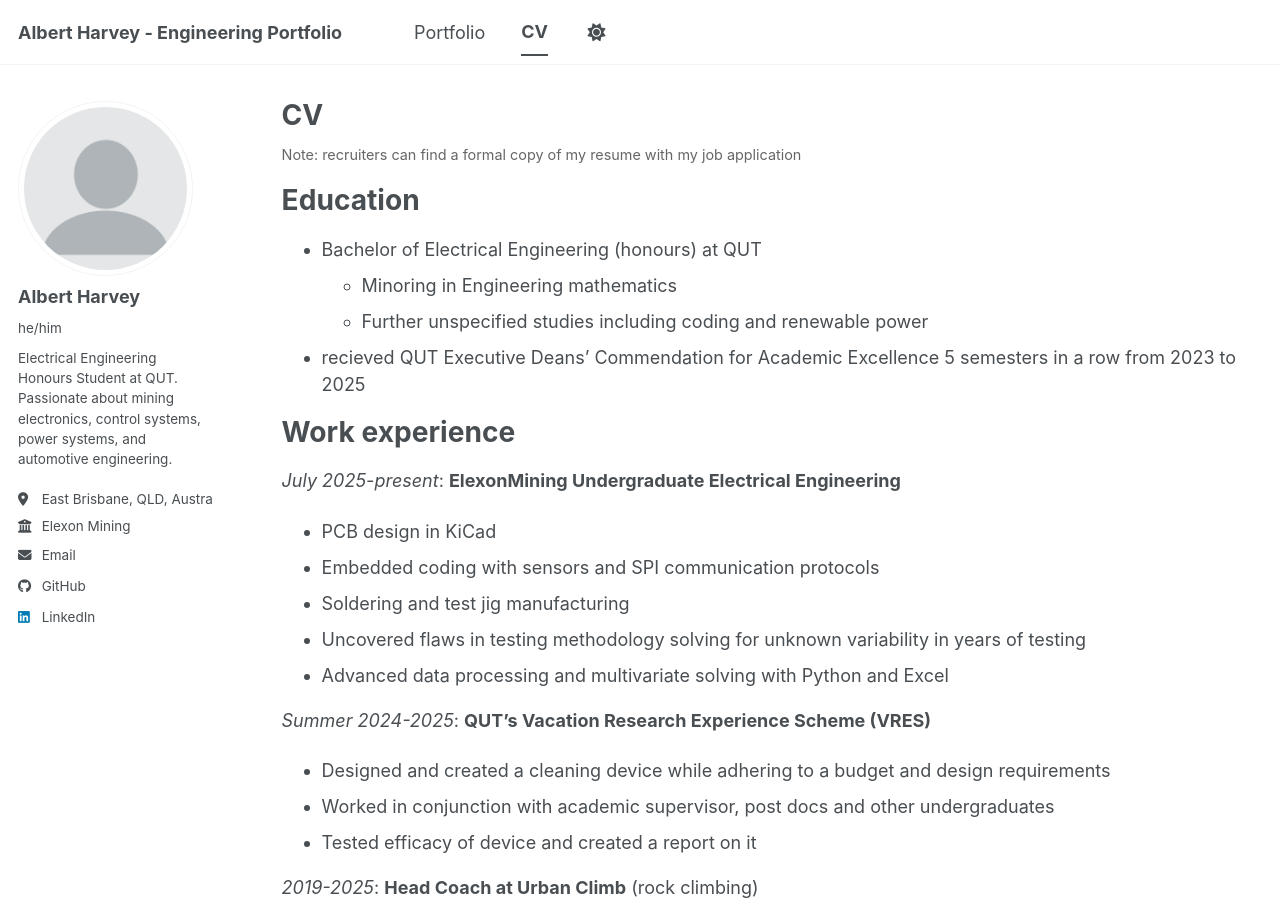
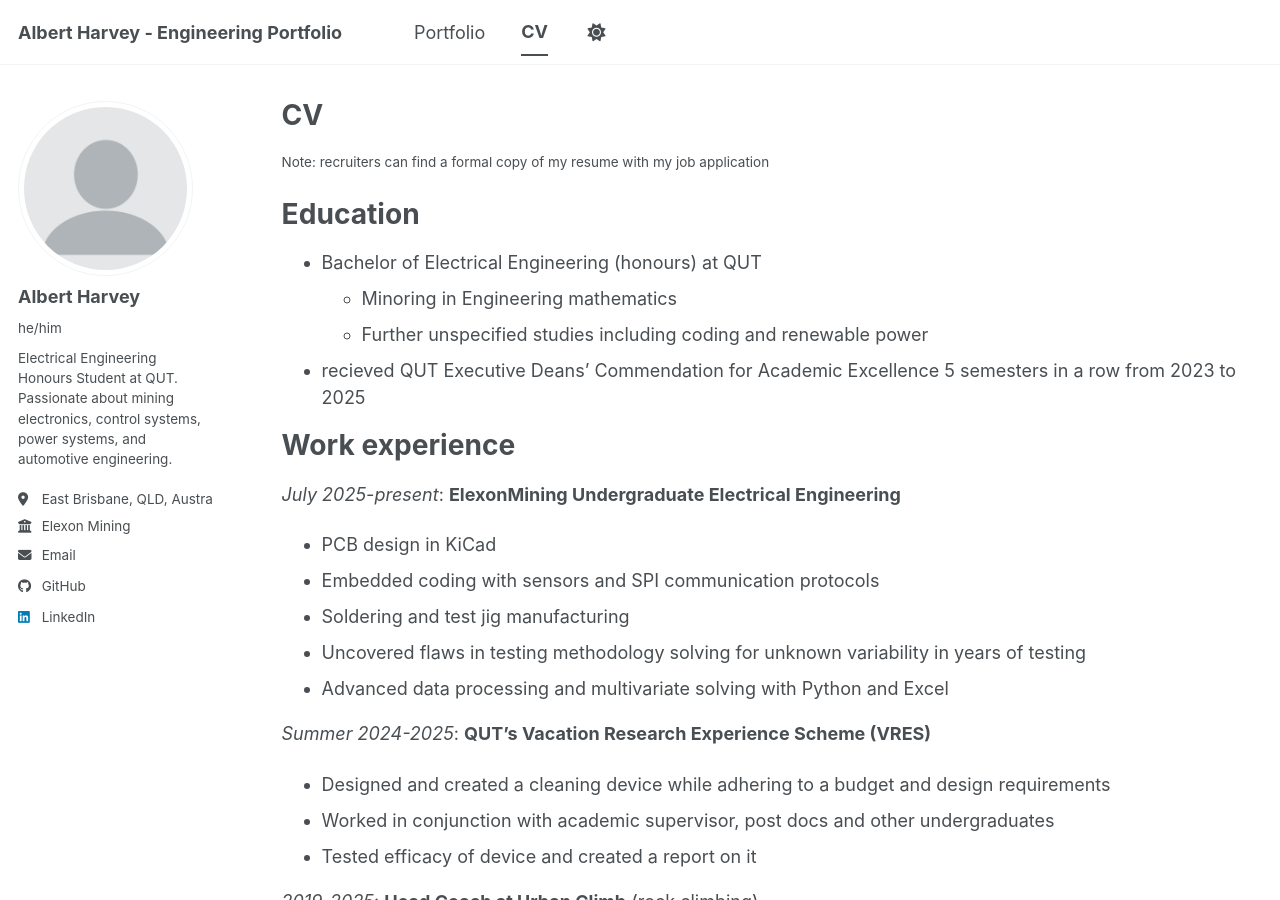
Before and after one commit to Albird-o/Albird-o.github.io, a Jekyll site: the page built from _pages/cv.md, in a window 1280 px wide and 900 px high. Built offline with Jekyll 4.4.1, drawn with Linux system fonts in a browser that asks for light colours; a script bundle is joined from its source files by our own code; library files that are not in the unit come from our copies.

Commit message:
Update cv.md

```diff
--- a/_pages/cv.md
+++ b/_pages/cv.md
@@ -9,9 +9,7 @@ redirect_from:
 
 {% include base_path %}
 
-<p style="font-size: 0.8em; color: #666;">
-Note: recruiters can find a formal copy of my resume with my job application
-</p>
+<small>Note: recruiters can find a formal copy of my resume with my job application</small>
 
 
 Education
```
